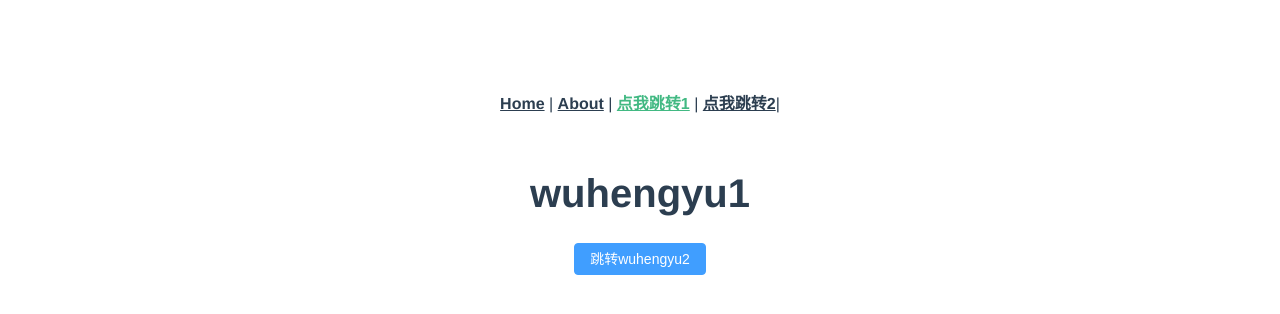
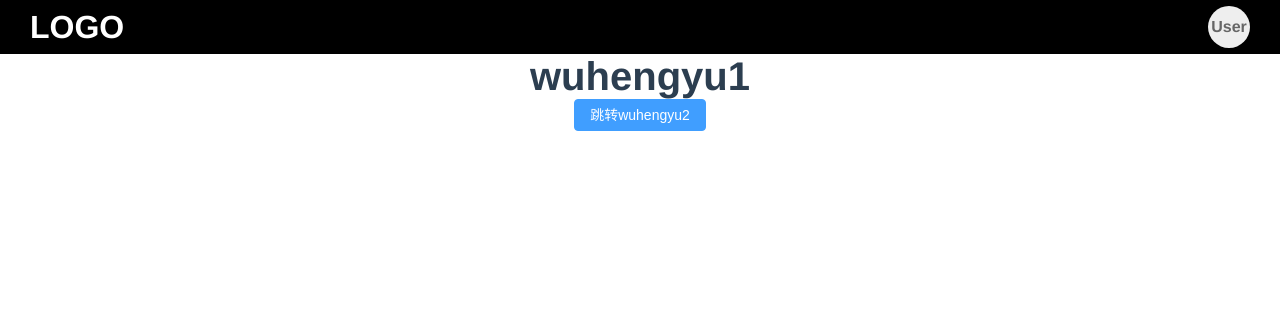
Before and after one commit to wuhengyu/vue_learn_product, a Vue app: page /#/wuhengyu1 in a window 1280 px wide. Shown: the top 314 px of the page. Built offline with nearby package versions, Linux system fonts and the light colour scheme.

Commit message:
update files

```diff
--- /dev/null
+++ b/src/App copy.vue
@@ -0,0 +1,55 @@
+<template>
+  <nav>
+    <router-link to="/">Home</router-link> |
+    <router-link to="/about">About</router-link> |
+    <router-link to="/wuhengyu1">点我跳转1</router-link> |
+    <router-link to="/wuhengyu2">点我跳转2</router-link>|
+  </nav>
+  <div>
+    <router-view name="top"></router-view>
+    <router-view></router-view>
+  </div>
+</template>
+
+<script>
+export default {
+  name: 'App',
+};
+</script>
+
+<style>
+#app {
+  font-family: Avenir, Helvetica, Arial, sans-serif;
+  -webkit-font-smoothing: antialiased;
+  -moz-osx-font-smoothing: grayscale;
+  text-align: center;
+  color: #2c3e50;
+  margin-top: 60px;
+}
+
+nav {
+  padding: 30px;
+}
+
+nav a {
+  font-weight: bold;
+  color: #2c3e50;
+}
+
+nav a.router-link-exact-active {
+  color: #42b983;
+}
+
+nav {
+  padding: 30px;
+}
+
+nav a {
+  font-weight: bold;
+  color: #2c3e50;
+}
+
+nav a.router-link-exact-active {
+  color: #42b983;
+}
+</style>
--- a/src/App.vue
+++ b/src/App.vue
@@ -1,12 +1,15 @@
 <template>
-  <nav>
-    <router-link to="/">Home</router-link> |
-    <router-link to="/about">About</router-link> |
-    <router-link to="/wuhengyu1">点我跳转1</router-link> |
-    <router-link to="/wuhengyu2">点我跳转2</router-link>|
-  </nav>
-  <div>
-    <router-view name="top"></router-view>
+<div id="header">
+  <h1>
+  <router-link to="/">
+    LOGO
+  </router-link>
+  </h1>
+  <div class="avatar">
+    <router-link to="/user">User</router-link>
+  </div>
+</div>
+<div id="main">
     <router-view></router-view>
   </div>
 </template>
@@ -18,38 +21,60 @@ export default {
 </script>
 
 <style>
+html,
+body,
+ul,
+li,
+h1{
+  margin: 0;
+  padding: 0;
+}
+html,
+body {
+  height: 100%;
+}
 #app {
   font-family: Avenir, Helvetica, Arial, sans-serif;
   -webkit-font-smoothing: antialiased;
   -moz-osx-font-smoothing: grayscale;
   text-align: center;
   color: #2c3e50;
-  margin-top: 60px;
+  height: 100%;
 }
 
-nav {
-  padding: 30px;
+#header {
+  position: fixed;
+  left: 0;
+  top: 0;
+  right: 0;
+  display: flex;
+  padding: 0 30px;
+  align-items: center;
+  justify-content: space-between;
+  background: #000;
+  color: #fff;
+  height: 54px;
+
 }
+#header a{
+  font-weight: bold;
+  border-radius: 50%;
+  display: inline-block;
+  text-decoration: none;
+  color: #fff;
+  cursor: pointer;
 
-nav a {
-  font-weight: bold;
-  color: #2c3e50;
 }
-
-nav a.router-link-exact-active {
-  color: #42b983;
+#header .avatar a{
+  width: 42px;
+  height: 42px;
+  line-height: 42px;
+  background-color: #eee;
+  color: #666;
 }
-
-nav {
-  padding: 30px;
-}
-
-nav a {
-  font-weight: bold;
-  color: #2c3e50;
-}
-
-nav a.router-link-exact-active {
-  color: #42b983;
+#main{
+  height: 100%;
+  padding-top: 54px;
+  box-sizing: border-box;
 }
 </style>
--- a/src/main.js
+++ b/src/main.js
@@ -3,5 +3,42 @@ import App from './App.vue'
 import router from './router'
 // import ElementPlus from 'element-plus'
 import 'element-plus/dist/index.css'
+import {
+  ElForm,
+  ElFormItem,
+  ElButton,
+  ElInput,
+  ElRadio,
+  ElRadioGroup,
+  ElCheckbox,
+  ElCheckboxGroup,
+  ElSelect,
+  ElOption,
+  ElSwitch,
+  ElTimePicker,
+  ElDatePicker,
+} from 'element-plus'
 
-createApp(App).use(router).mount('#app')
+const components = [
+  ElForm,
+  ElFormItem,
+  ElButton,
+  ElInput,
+  ElRadio,
+  ElRadioGroup,
+  ElCheckbox,
+  ElCheckboxGroup,
+  ElSelect,
+  ElOption,
+  ElSwitch,
+  ElTimePicker,
+  ElDatePicker,
+];
+
+const app = createApp(App);
+
+app.use(router).mount('#app')
+
+components.forEach(component => {
+  app.use(component);
+})
--- a/src/router/index.js
+++ b/src/router/index.js
@@ -8,7 +8,7 @@ import UserCenter from '../views/user-center/index.vue'
 
 const UserProfile = () => import('../views/user-center/UserProfile.vue')
 const UserSettings = () => import('../views/user-center/UserSettings.vue')
-const NotFound = () => import('../views/NotFound.vued.vue')
+const NotFound = () => import('../views/NotFound.vue')
 const routes = [
   {
     path: '/',
--- a/src/views/user-center/UserProfile.vue
+++ b/src/views/user-center/UserProfile.vue
@@ -1,4 +1,66 @@
 <!-- eslint-disable vue/multi-word-component-names -->
 <template>
   <h1 style="line-height: 400px;">个人信息内容</h1>
+  <!-- label-width="100px" label-position="right" -->
+  <el-form :model="form">
+    <el-form-item label="活动名称">
+      <el-input v-model="form.name"></el-input>
+    </el-form-item>
+
+    <el-form-item label="活动区域">
+      <el-select v-model="form.region" placeholder="选择区域" size="small">
+        <el-option label="上海" value="shanghai"></el-option>
+        <el-option label="北京" value="beijing"></el-option>
+      </el-select>
+    </el-form-item>
+
+    <el-form-item label="活动时间">
+      <el-col :span="11">
+        <el-date-picker type="date" placeholder="选择日期" v-model="form.date1" style="width: 100%;"></el-date-picker>
+      </el-col>
+      <el-col class="line" :span="2">-</el-col>
+      <el-col :span="11">
+        <el-time-picker placeholder="选择时间" v-model="form.date2" style="width: 100%;"></el-time-picker>
+      </el-col>
+    </el-form-item>
+
+    <el-form-item label="活动类型">
+      <el-checkbox-group v-model="form.type">
+        <el-checkbox label="线上活动" name="type"></el-checkbox>
+        <el-checkbox label="促销活动" name="type"></el-checkbox>
+        <el-checkbox label="线下活动" name="type"></el-checkbox>
+      </el-checkbox-group>
+    </el-form-item>
+
+      <el-form-item>
+        <el-button type="primary">立即创建</el-button>
+        <el-button>取消</el-button>
+      </el-form-item>
+
+  </el-form>
+
 </template>
+
+<script>
+export default {
+  data() {
+    return {
+      form: {
+        name: 'zhangsan',
+        region: '',
+        date1: '',
+        date2: '',
+        type: [],
+        resource: '',
+        desc: '',
+        live: false,
+      },
+    }
+  },
+  methods: {
+    onSubmit() {
+      console.log('submit!')
+    },
+  },
+}
+</script>
--- a/src/views/user-center/UserSettings.vue
+++ b/src/views/user-center/UserSettings.vue
@@ -1,4 +1,20 @@
 <!-- eslint-disable vue/multi-word-component-names -->
 <template>
   <h1 style="line-height: 400px;">用户设置内容</h1>
+  <el-input
+    v-model="input"
+    type="password"
+    placeholder="Please input password"
+    show-password
+  />
 </template>
+
+<script>
+export default {
+  data() {
+    return {
+      input: '',
+    }
+  },
+}
+</script>
--- a/src/views/user-center/index.vue
+++ b/src/views/user-center/index.vue
@@ -20,30 +20,29 @@
 export default {
 }
 </script>
-<style lang="css">
+<style>
 .containter {
   display: flex;
   height: 100%;
 }
 #siderbar {
-  width: 200px;
+  width: 250px;
   height: 100%;
-  background-color: #000;
+  background: #000;
 }
 #siderbar li {
   list-style: none;
-  padding: 0;
-  margin: 0;
 }
-#sidebar li a {
+#siderbar li a {
   display: block;
-  padding: 10px 20px;
+  height: 40px;
+  line-height: 40px;
   text-decoration: none;
   color: #fff;
-  height: 40px;
 }
-#sidebar li a:router-link-active {
-  background-color: #f47c00;
+
+#sidebar li a.router-link-active {
+  background: #f47c00;
 }
 .main-body {
   flex: 1;
```
